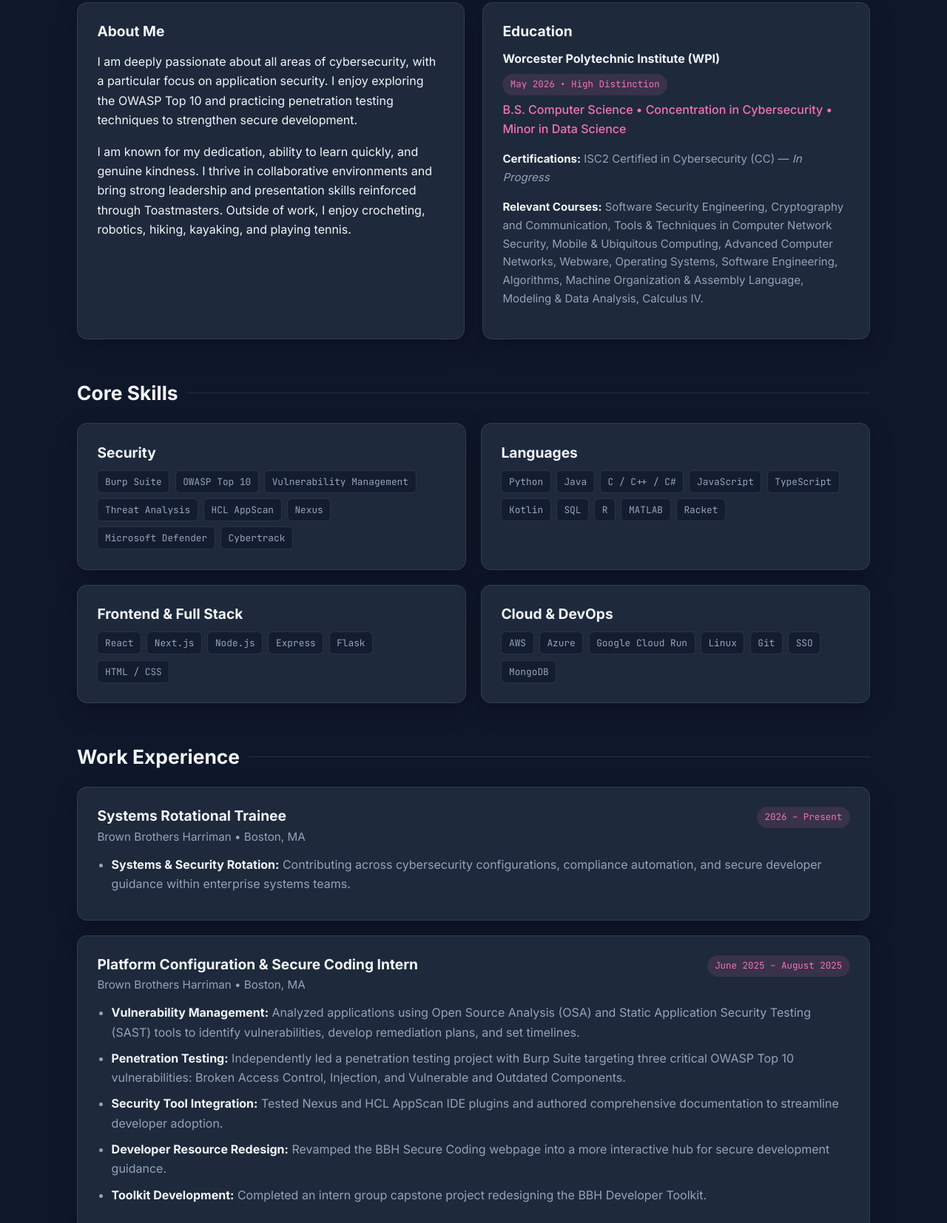
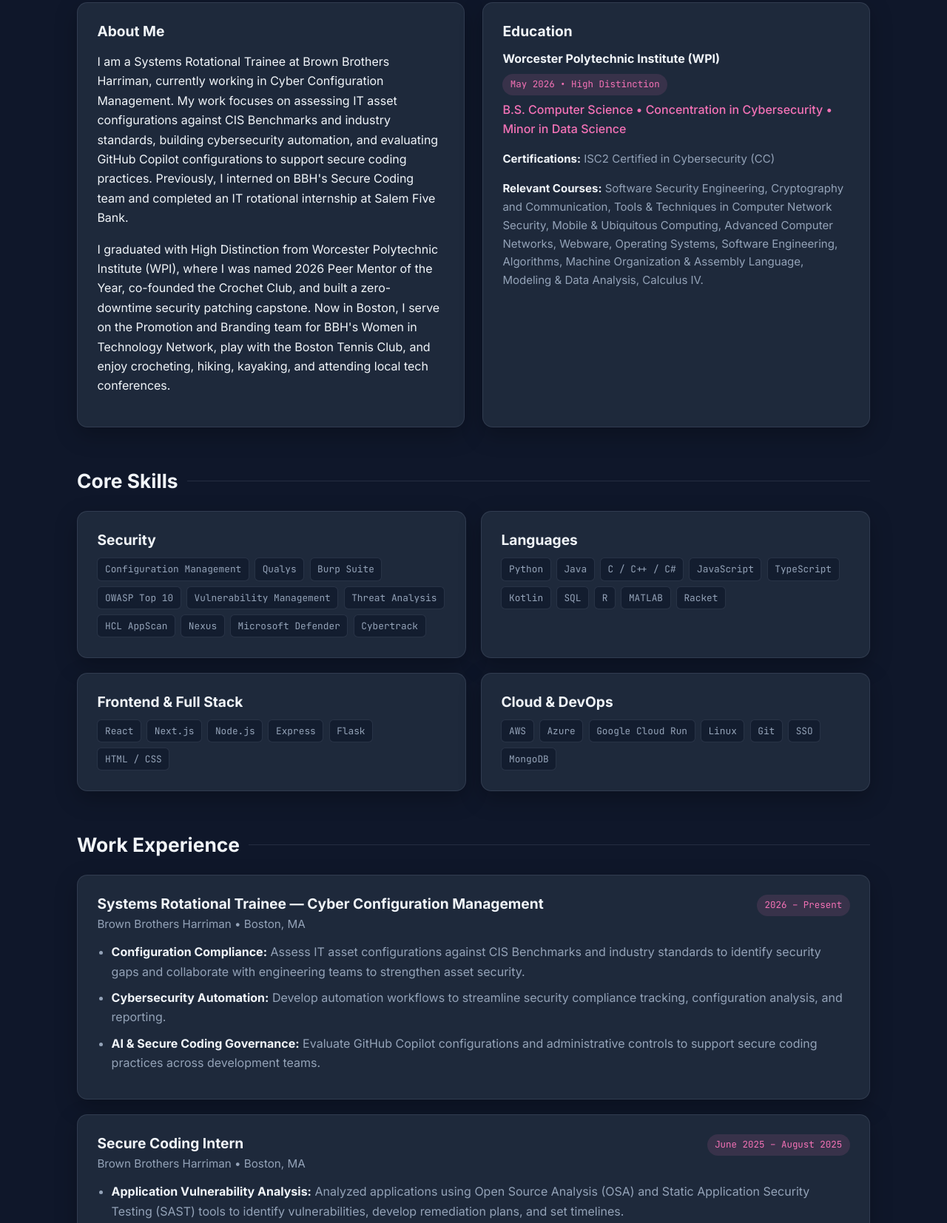
Before and after one commit to miafrattasio/portfolio, a plain HTML site: page index.html in a window 1280 px wide. Shown: the part 510-2164 px from the top of the page at 74% size. Drawn offline with Linux system fonts and the light colour scheme.

Commit message:
Update index.html

```diff
--- a/index.html
+++ b/index.html
@@ -72,10 +72,10 @@
                 <article class="card">
                     <h3>About Me</h3>
                     <p>
-                        I am deeply passionate about all areas of cybersecurity, with a particular focus on application security. I enjoy exploring the OWASP Top 10 and practicing penetration testing techniques to strengthen secure development.
+                        I am a Systems Rotational Trainee at Brown Brothers Harriman, currently working in Cyber Configuration Management. My work focuses on assessing IT asset configurations against CIS Benchmarks and industry standards, building cybersecurity automation, and evaluating GitHub Copilot configurations to support secure coding practices. Previously, I interned on BBH's Secure Coding team and completed an IT rotational internship at Salem Five Bank.
                     </p>
                     <p>
-                        I am known for my dedication, ability to learn quickly, and genuine kindness. I thrive in collaborative environments and bring strong leadership and presentation skills reinforced through Toastmasters. Outside of work, I enjoy crocheting, robotics, hiking, kayaking, and playing tennis.
+                        I graduated with High Distinction from Worcester Polytechnic Institute (WPI), where I was named 2026 Peer Mentor of the Year, co-founded the Crochet Club, and built a zero-downtime security patching capstone. Now in Boston, I serve on the Promotion and Branding team for BBH's Women in Technology Network, play with the Boston Tennis Club, and enjoy crocheting, hiking, kayaking, and attending local tech conferences.
                     </p>
                 </article>
 
@@ -89,7 +89,7 @@
                         B.S. Computer Science &bull; Concentration in Cybersecurity &bull; Minor in Data Science
                     </p>
                     <p class="edu-detail">
-                        <strong>Certifications:</strong> ISC2 Certified in Cybersecurity (CC) — <em>In Progress</em>
+                        <strong>Certifications:</strong> ISC2 Certified in Cybersecurity (CC)
                     </p>
                     <p class="edu-detail">
                         <strong>Relevant Courses:</strong> Software Security Engineering, Cryptography and Communication, Tools &amp; Techniques in Computer Network Security, Mobile &amp; Ubiquitous Computing, Advanced Computer Networks, Webware, Operating Systems, Software Engineering, Algorithms, Machine Organization &amp; Assembly Language, Modeling &amp; Data Analysis, Calculus IV.
@@ -105,6 +105,8 @@
                 <article class="card skill-card">
                     <h3>Security</h3>
                     <div class="tag-list">
+                        <span class="tag">Configuration Management</span>
+                        <span class="tag">Qualys</span>
                         <span class="tag">Burp Suite</span>
                         <span class="tag">OWASP Top 10</span>
                         <span class="tag">Vulnerability Management</span>
@@ -167,26 +169,28 @@
                 <article class="card timeline-item">
                     <div class="job-header">
                         <div>
-                            <h3>Systems Rotational Trainee</h3>
+                            <h3>Systems Rotational Trainee — Cyber Configuration Management</h3>
                             <p class="job-company">Brown Brothers Harriman &bull; Boston, MA</p>
                         </div>
                         <span class="badge">2026 – Present</span>
                     </div>
                     <ul class="details-list">
-                        <li><strong>Systems &amp; Security Rotation:</strong> Contributing across cybersecurity configurations, compliance automation, and secure developer guidance within enterprise systems teams.</li>
+                        <li><strong>Configuration Compliance:</strong> Assess IT asset configurations against CIS Benchmarks and industry standards to identify security gaps and collaborate with engineering teams to strengthen asset security.</li>
+                        <li><strong>Cybersecurity Automation:</strong> Develop automation workflows to streamline security compliance tracking, configuration analysis, and reporting.</li>
+                        <li><strong>AI &amp; Secure Coding Governance:</strong> Evaluate GitHub Copilot configurations and administrative controls to support secure coding practices across development teams.</li>
                     </ul>
                 </article>
 
                 <article class="card timeline-item">
                     <div class="job-header">
                         <div>
-                            <h3>Platform Configuration &amp; Secure Coding Intern</h3>
+                            <h3>Secure Coding Intern</h3>
                             <p class="job-company">Brown Brothers Harriman &bull; Boston, MA</p>
                         </div>
                         <span class="badge">June 2025 – August 2025</span>
                     </div>
                     <ul class="details-list">
-                        <li><strong>Vulnerability Management:</strong> Analyzed applications using Open Source Analysis (OSA) and Static Application Security Testing (SAST) tools to identify vulnerabilities, develop remediation plans, and set timelines.</li>
+                        <li><strong>Application Vulnerability Analysis:</strong> Analyzed applications using Open Source Analysis (OSA) and Static Application Security Testing (SAST) tools to identify vulnerabilities, develop remediation plans, and set timelines.</li>
                         <li><strong>Penetration Testing:</strong> Independently led a penetration testing project with Burp Suite targeting three critical OWASP Top 10 vulnerabilities: Broken Access Control, Injection, and Vulnerable and Outdated Components.</li>
                         <li><strong>Security Tool Integration:</strong> Tested Nexus and HCL AppScan IDE plugins and authored comprehensive documentation to streamline developer adoption.</li>
                         <li><strong>Developer Resource Redesign:</strong> Revamped the BBH Secure Coding webpage into a more interactive hub for secure development guidance.</li>
```
